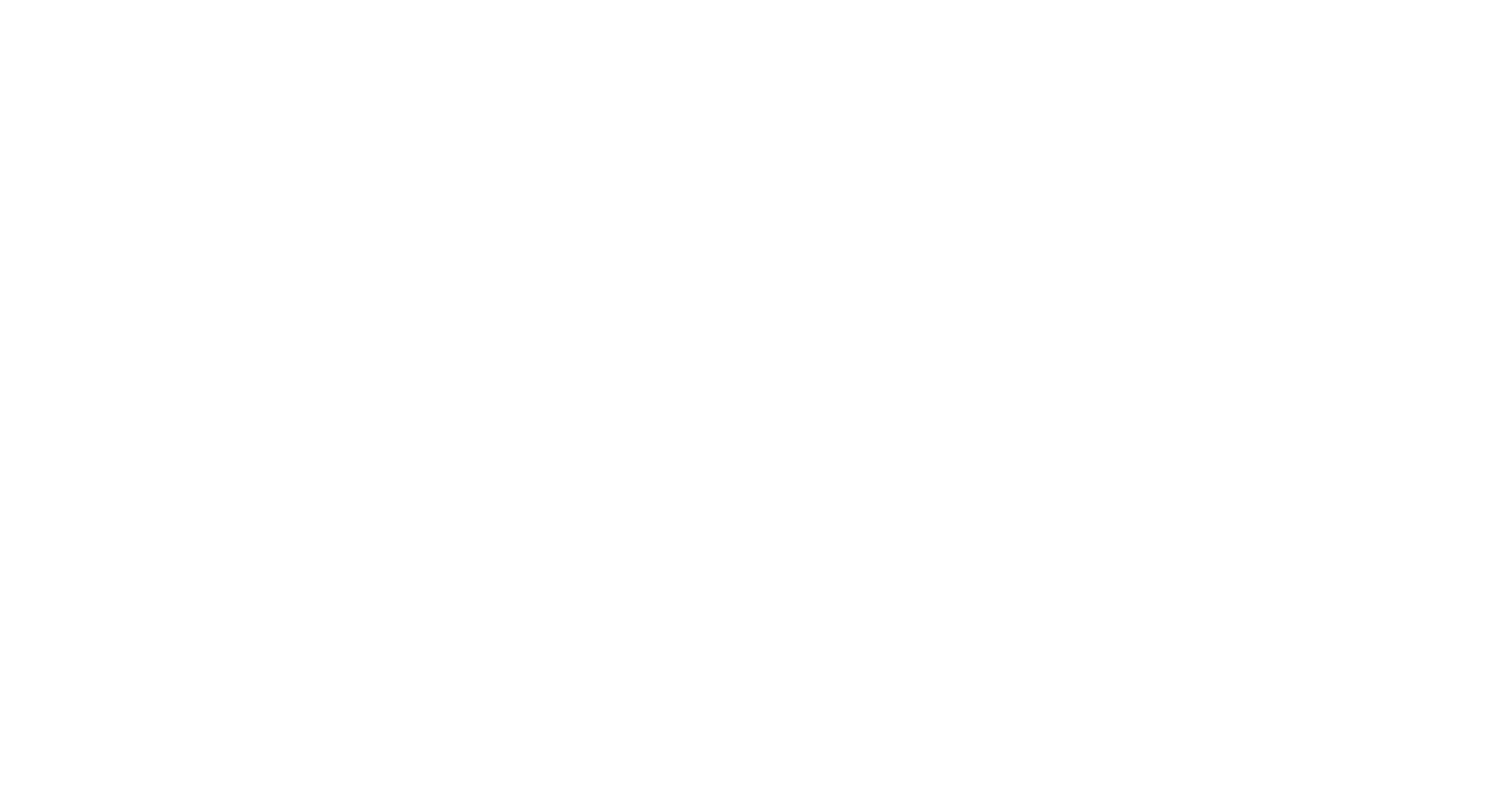
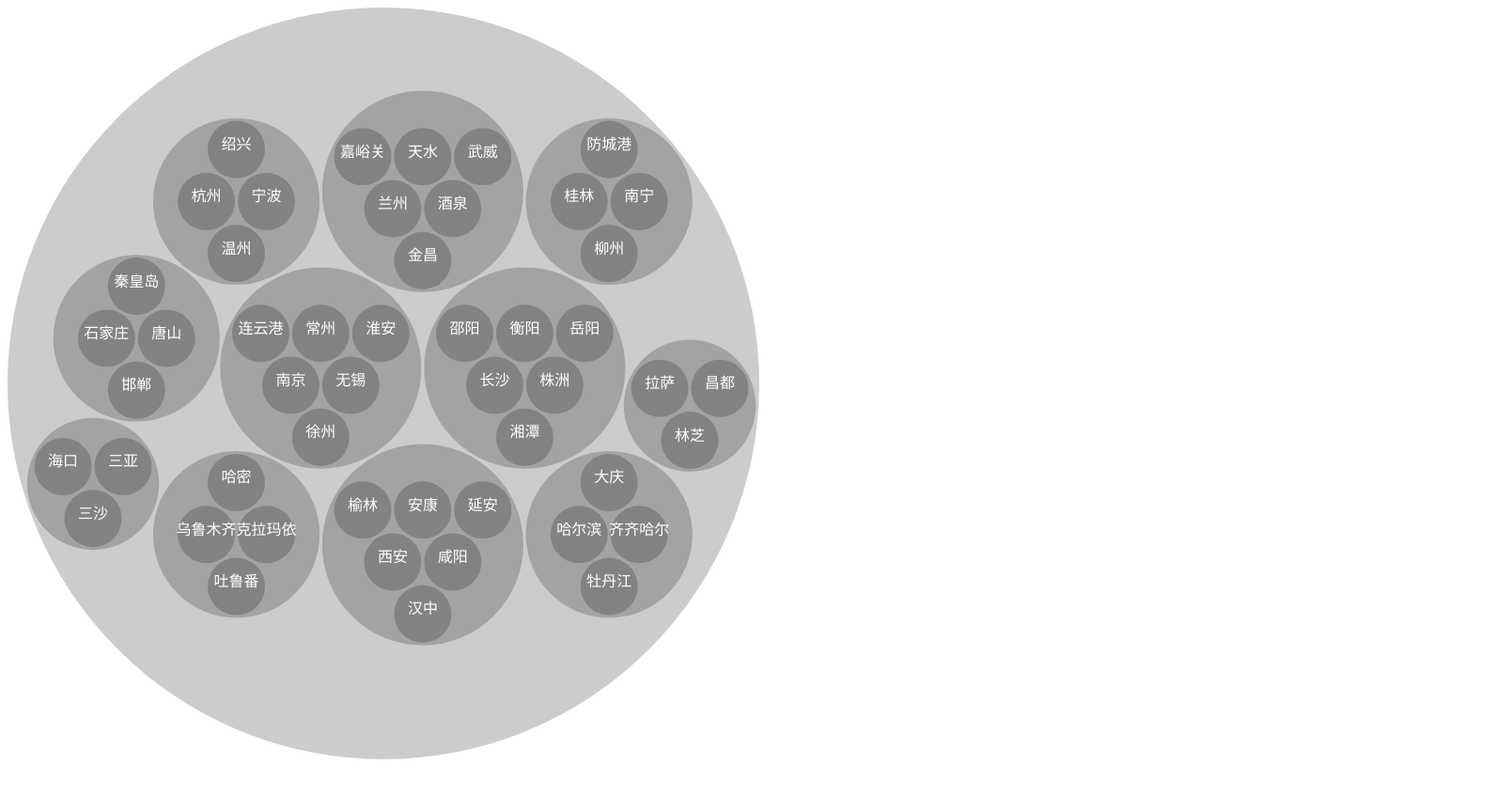
Before and after one commit to geekZZJ/visualization, a plain HTML site: page hierarchy/index.html in a window 1280 px wide. Shown: the top 846 px of the page at 94% size, 1608 px wide, since content can reach past the window. After the commit the page ends 820 px from the top, so only its background shows below. Drawn offline with Linux system fonts and the light colour scheme.

Commit message:
Canvas绘制层次关系图

```diff
--- a/hierarchy/data.json
+++ b/hierarchy/data.json
@@ -124,29 +124,6 @@
       ]
     },
     {
-      "name": "江苏",
-      "children": [
-        {
-          "name": "南京"
-        },
-        {
-          "name": "无锡"
-        },
-        {
-          "name": "徐州"
-        },
-        {
-          "name": "常州"
-        },
-        {
-          "name": "连云港"
-        },
-        {
-          "name": "淮安"
-        }
-      ]
-    },
-    {
       "name": "湖南",
       "children": [
         {
--- a/hierarchy/index.html
+++ b/hierarchy/index.html
@@ -5,7 +5,7 @@
   <title>Hierarchy</title>
 </head>
 <body>
-<canvas width="1600" height="1600"></canvas>
+<canvas width="800" height="800"></canvas>
 <script src="d3-hierarchy.v1.min.js"></script>
 <script src="index.js"></script>
 </body>
--- a/hierarchy/index.js
+++ b/hierarchy/index.js
@@ -1,3 +1,46 @@
-const dataSource = './data.json'
+const dataSource = './data.json';
 
-// https://github.com/akira-cn/graphics/blob/master/canvas/hierarchy/app.js
+(async function () {
+  // 数据处理
+  const data = await (await fetch(dataSource)).json();
+  console.log("data", data)
+  // d3.hierarchy(data).sum(...).sort(...)将省份数据按照包含城市的数量，从多到少排序
+  const regions = d3.hierarchy(data)
+  .sum(d => 1)
+  .sort((a, b) => b.value - a.value);
+  console.log('regions', regions)
+
+  // d3.pack()将数据映射为一组800宽高范围内的圆形
+  const pack = d3.pack()
+  .size([800, 800])
+  .padding(3);
+  const root = pack(regions);
+
+  // 绘制过程
+  const canvas = document.querySelector('canvas');
+  const context = canvas.getContext('2d');
+  const TAU = 2 * Math.PI;
+
+  function draw(ctx, node, {fillStyle = 'rgba(0, 0, 0, 0.2)', textColor = 'white'} = {}) {
+    const children = node.children;
+    const {x, y, r} = node;
+    ctx.fillStyle = fillStyle;
+    ctx.beginPath();
+    // arc() 方法创建弧/曲线
+    ctx.arc(x, y, r, 0, TAU);
+    ctx.fill();
+    if (children) {
+      for (let i = 0; i < children.length; i++) {
+        draw(context, children[i]);
+      }
+    } else {
+      const name = node.data.name;
+      ctx.fillStyle = textColor;
+      ctx.font = '1rem Arial';
+      ctx.textAlign = 'center';
+      ctx.fillText(name, x, y);
+    }
+  }
+
+  draw(context, root);
+}());
```
